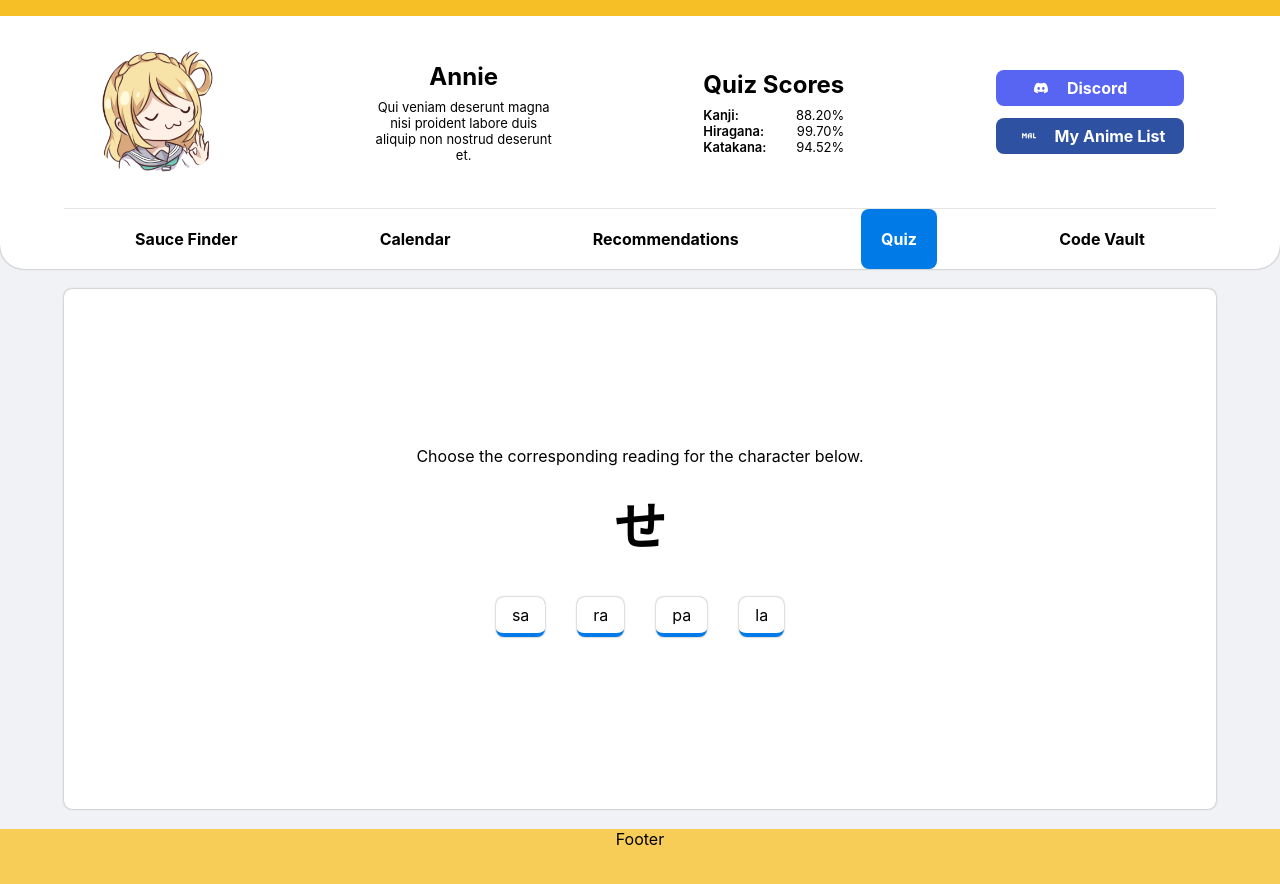
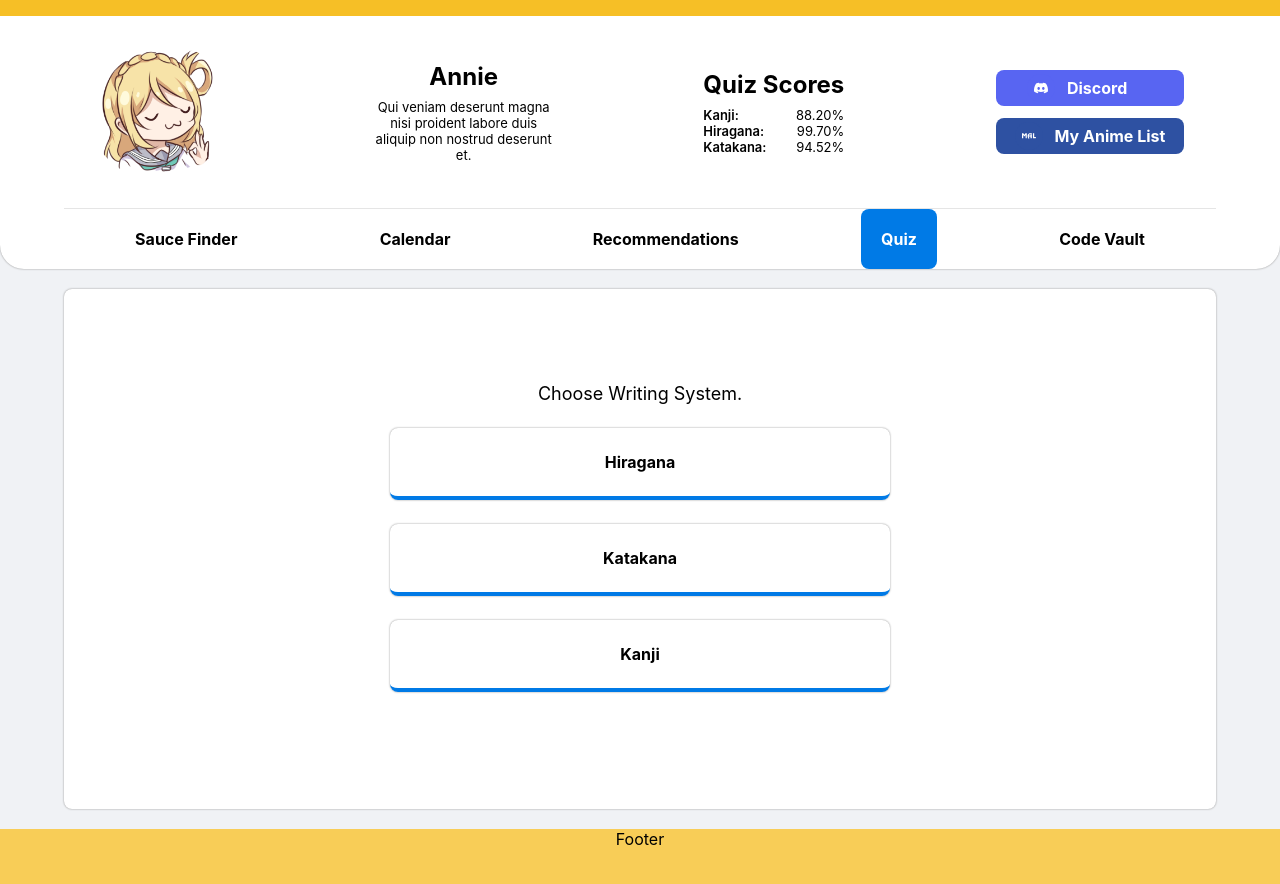
Before and after one commit to annie-capstone-sti-lipa/annie-capstone-sti-lipa.github.io, a React (Create React App) app: page / in a window 1280 px wide. Shown: the top 884 px of the page. Built offline with nearby package versions, Linux system fonts and the light colour scheme.

Commit message:
add quiz choice

```diff
--- a/src/components/body/quiz/quiz.scss
+++ b/src/components/body/quiz/quiz.scss
@@ -9,6 +9,29 @@
 
   @extend .default-padding;
 
+  .quiz-choice {
+    margin: auto;
+    width: 90%;
+    max-width: 500px;
+
+    .instruction {
+      font-size: large;
+    }
+
+    .quiz-type-card {
+      font-weight: bolder;
+      margin: 24px 0;
+      padding: 24px 32px;
+      border-bottom: 4px solid $secondary;
+
+      @extend .box-shadow;
+      @extend .rounded-border;
+      @extend .clickable;
+      @extend .hover-highlight;
+    }
+  }
+
+  .quiz-questions {
     .character-card {
       padding: 20px;
       font-size: 52px;
@@ -33,3 +56,4 @@
       }
     }
   }
+}
--- a/src/components/body/quiz/quiz.tsx
+++ b/src/components/body/quiz/quiz.tsx
@@ -1,15 +1,65 @@
+import { useState } from "react";
 import "./quiz.scss";
 
+enum quizType {
+  hiragana = "Hiragana",
+  katakana = "Katakana",
+  kanji = "Kanji",
+}
+
 export default function Quiz() {
+  const [quizType, setQuizType] = useState<quizType | null>(null);
+
   return (
     <div className="quiz">
+      {quizType != null ? (
+        <QuizQuestions />
+      ) : (
+        <QuizChoice chooseQuiz={(choice) => setQuizType(choice)} />
+      )}
+    </div>
+  );
+}
+
+function QuizChoice({
+  chooseQuiz,
+}: {
+  chooseQuiz: (quizType: quizType) => void;
+}) {
+  return (
+    <div className="quiz-choice">
+      <div className="instruction">Choose Writing System.</div>
+      <QuizTypeCard type={quizType.hiragana} chooseQuiz={chooseQuiz} />
+      <QuizTypeCard type={quizType.katakana} chooseQuiz={chooseQuiz} />
+      <QuizTypeCard type={quizType.kanji} chooseQuiz={chooseQuiz} />
+    </div>
+  );
+}
+
+function QuizTypeCard({
+  type,
+  chooseQuiz,
+}: {
+  type: quizType;
+  chooseQuiz: (quizType: quizType) => void;
+}) {
+  return (
+    <div className="quiz-type-card" onClick={() => chooseQuiz(type)}>
+      {type}
+    </div>
+  );
+}
+
+function QuizQuestions() {
+  return (
+    <div className="quiz-questions">
       <div>Choose the corresponding reading for the character below.</div>
       <CharacterCard character="せ" />
       <div className="choice-card-container">
-        <ChoiceCard choice="sa" />
-        <ChoiceCard choice="ra" />
-        <ChoiceCard choice="pa" />
-        <ChoiceCard choice="la" />
+        <ChoiceCard choice="se" />
+        <ChoiceCard choice="re" />
+        <ChoiceCard choice="pe" />
+        <ChoiceCard choice="le" />
       </div>
     </div>
   );
```
Lines whose indentation alone changed are shown as unchanged.
